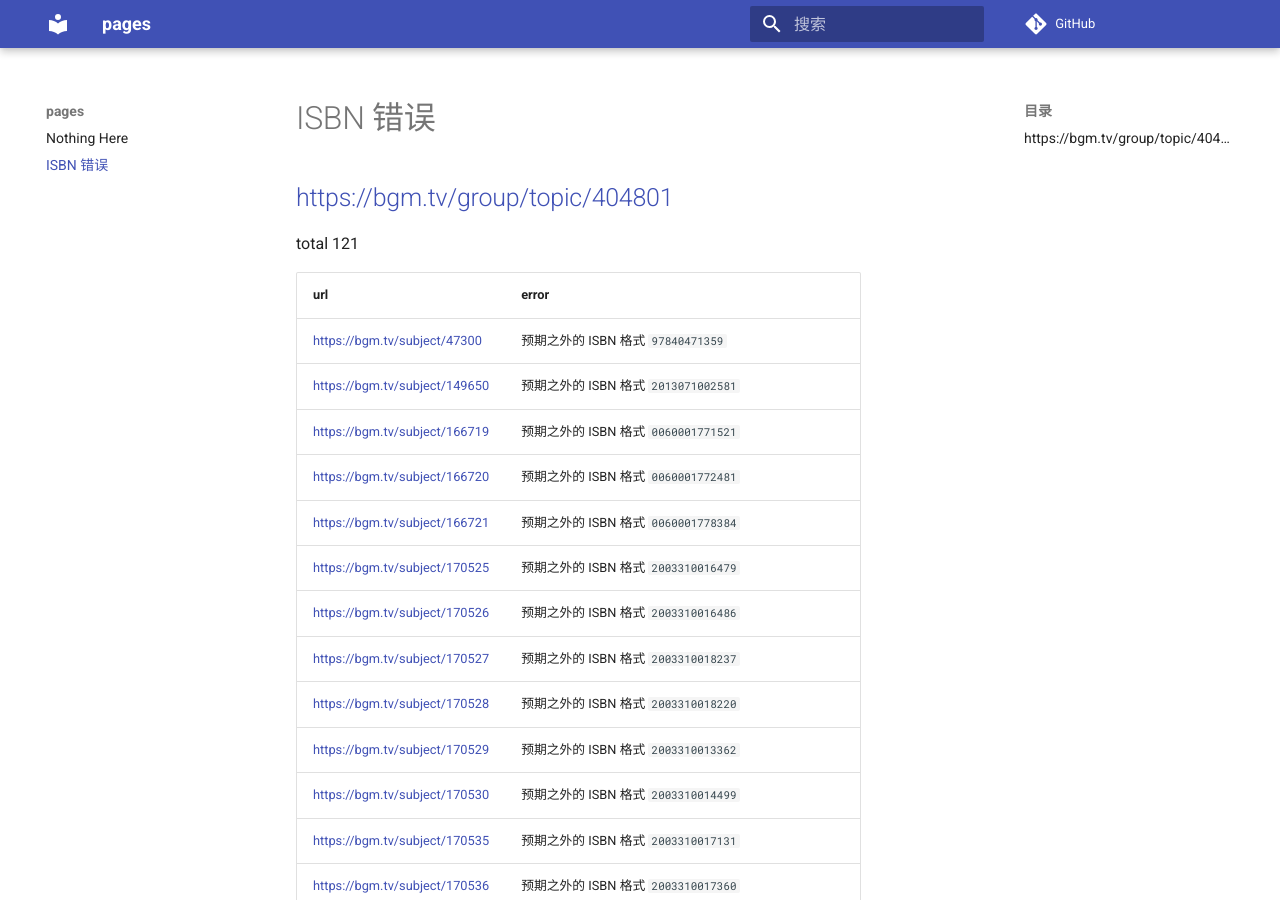
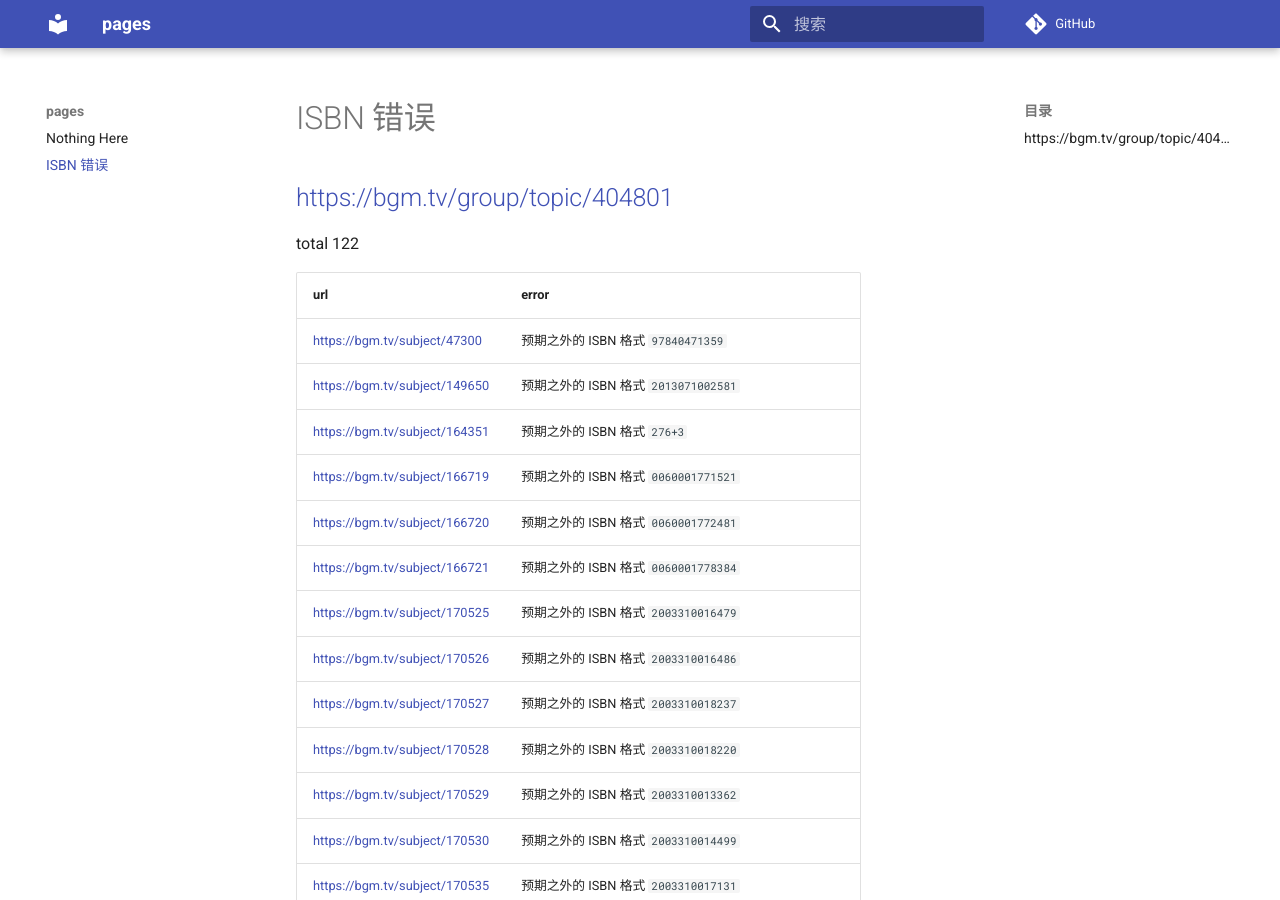
Before and after one commit to trim21/bangumi-pages, an MkDocs documentation site: the page built from docs/isbn.md, in a window 1280 px wide and 900 px high. Built offline with MkDocs 1.6.1 and Material for MkDocs 9.7.7, drawn with Linux system fonts in a browser that asks for light colours; comment, search, counter and statistics services are not loaded.

Commit message:
update isbn.md

```diff
--- a/docs/isbn.md
+++ b/docs/isbn.md
@@ -1,12 +1,13 @@
 # ISBN 错误
 ## <https://bgm.tv/group/topic/404801>
 
-total 121
+total 122
 
 | url | error |
 | --- |  ---  |
 | <https://bgm.tv/subject/47300> | 预期之外的 ISBN 格式 `97840471359` |
 | <https://bgm.tv/subject/149650> | 预期之外的 ISBN 格式 `2013071002581` |
+| <https://bgm.tv/subject/164351> | 预期之外的 ISBN 格式 `276+3` |
 | <https://bgm.tv/subject/166719> | 预期之外的 ISBN 格式 `0060001771521` |
 | <https://bgm.tv/subject/166720> | 预期之外的 ISBN 格式 `0060001772481` |
 | <https://bgm.tv/subject/166721> | 预期之外的 ISBN 格式 `0060001778384` |
```
